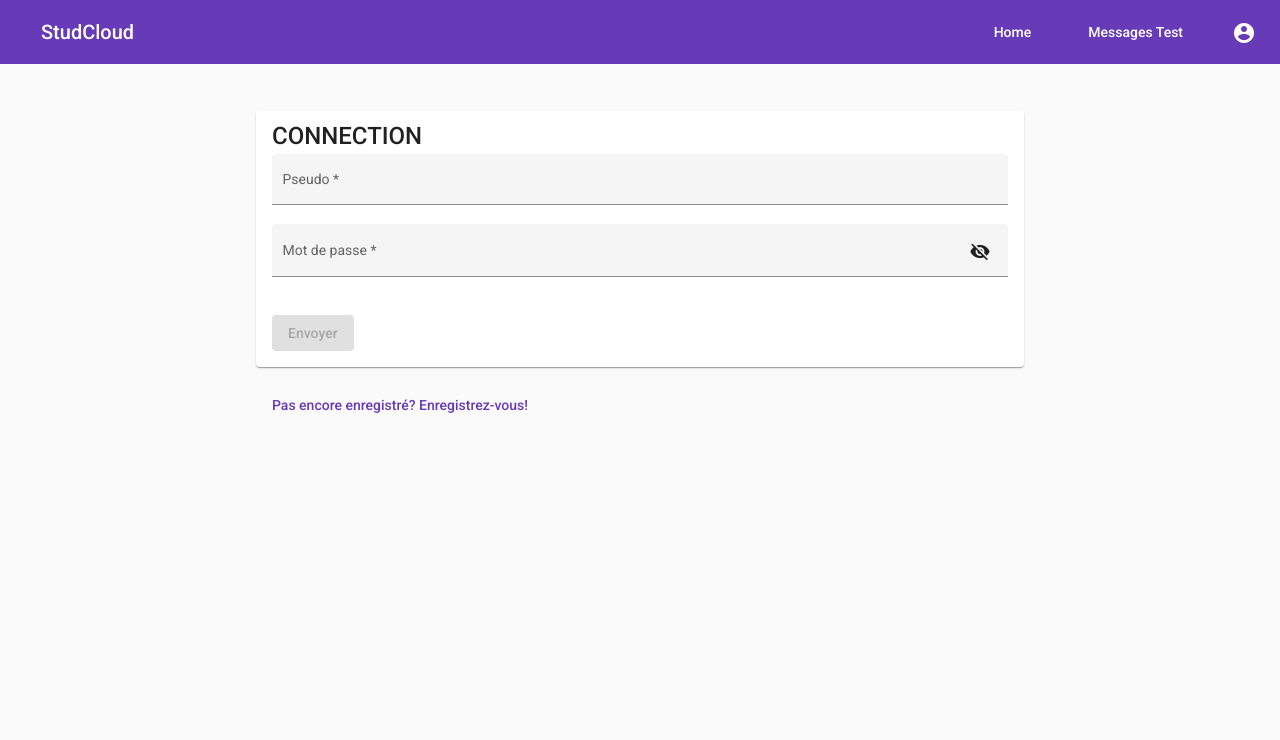
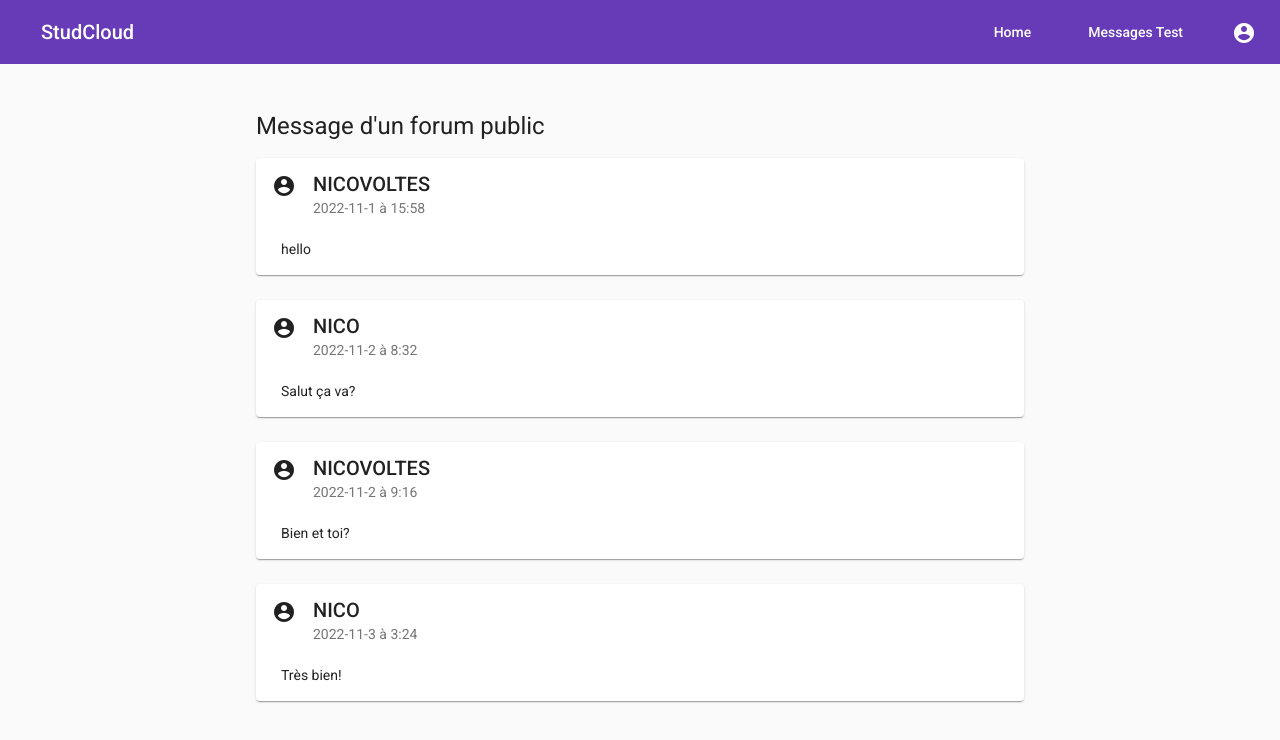
Before and after one commit to NicolasR64/studcloud-front, an Angular app: page /tempMessages in a window 1280 px wide. Before the commit this address led to /signIn. Shown: the top 740 px of the page. Built offline with nearby package versions, Linux system fonts and the light colour scheme.

Commit message:
update message ts and html

```diff
--- a/src/app/models/Commentary.ts
+++ b/src/app/models/Commentary.ts
@@ -4,7 +4,6 @@ export class Commentary{
   CommentId!: number;
   Created!: Date;
   CurrentTopicId!: number;
-  Topic!: Topic;
   CommentUserId!: number;
-  User!: User;
+  Description!: string;
 }
--- a/src/app/registration/registration.component.html
+++ b/src/app/registration/registration.component.html
@@ -77,5 +77,5 @@
     <br>
     <mat-hint>* obligatoire</mat-hint>
   </mat-card>
-  <button mat-button color="primary">Déja enregistré? Connecté-vous!</button>
+  <button [routerLink]="['/signIn']" mat-button color="primary">Déja enregistré? Connecté-vous!</button>
 </div>
--- a/src/app/services/connection.service.ts
+++ b/src/app/services/connection.service.ts
@@ -9,7 +9,8 @@ const API_URL = 'http://localhost:7158/api/TokenWallets';
 })
 export class ConnectionService {
 
-  isLoggedIn: boolean = false;
+  // only for production
+  isLoggedIn: boolean = true;
 
   constructor(private http: HttpClient) { }
 
--- a/src/app/temp-messages/temp-messages.component.css
+++ b/src/app/temp-messages/temp-messages.component.css
@@ -0,0 +1,9 @@
+mat-card{
+    margin-bottom: 25px;
+}
+
+@media screen and (max-width: 426px){
+    .container{
+        padding: 2vh;
+    }
+}
--- a/src/app/temp-messages/temp-messages.component.html
+++ b/src/app/temp-messages/temp-messages.component.html
@@ -1 +1,12 @@
-<h1>Message d'un forum public</h1>
+<div class="container">
+  <h1>Message d'un forum public</h1>
+
+  <mat-card *ngFor="let comment of comments">
+    <mat-card-header>
+      <mat-icon mat-card-avatar style="width: 25px">account_circle</mat-icon>
+      <mat-card-title>{{ findUserName(comment.CommentUserId) }}</mat-card-title>
+      <mat-card-subtitle>{{ comment.Created.getFullYear()}}-{{comment.Created.getMonth()}}-{{comment.Created.getDay()}} à {{ comment.Created.getHours() }}:{{ comment.Created.getMinutes()}} </mat-card-subtitle>
+    </mat-card-header>
+    <mat-card-content>{{ comment.Description }}</mat-card-content>
+  </mat-card>
+</div>
--- a/src/app/temp-messages/temp-messages.component.ts
+++ b/src/app/temp-messages/temp-messages.component.ts
@@ -1,10 +1,86 @@
 import { Component } from '@angular/core';
+import { Commentary } from '../models/Commentary';
+import { User } from '../models/User';
 
 @Component({
   selector: 'app-temp-messages',
   templateUrl: './temp-messages.component.html',
-  styleUrls: ['./temp-messages.component.css']
+  styleUrls: ['./temp-messages.component.css'],
 })
 export class TempMessagesComponent {
+  // mock users
+  users: User[] = [
+    {
+      Id: 1,
+      Name: 'ravaux',
+      Firstname: 'nicolas',
+      Nickname: 'nicovoltes',
+      Password: 'zvIDG4s#@4z',
+      Email: 'email@gmail.com',
+      Phone: '0125 45 45 89',
+      Birthday: null,
+      Portefolios: null,
+      Topics: null,
+      Comments: null,
+      PrivateGroups: null,
+      PrivateMessages: null,
+    },
+    {
+      Id: 2,
+      Name: 'rav',
+      Firstname: 'nico',
+      Nickname: 'nico',
+      Password: 'zvIDG4s#@4z',
+      Email: 'email@gmail.com',
+      Phone: '0125 45 45 89',
+      Birthday: null,
+      Portefolios: null,
+      Topics: null,
+      Comments: null,
+      PrivateGroups: null,
+      PrivateMessages: null,
+    },
+  ];
 
+  // select * comments where CurrentTopicid == 1 Order By created ASC
+  comments: Commentary[] = [
+    {
+      CommentId: 1,
+      Created: new Date('2022-12-19T15:58:35'),
+      CurrentTopicId: 1,
+      CommentUserId: 1,
+      Description: 'hello',
+    },
+    {
+      CommentId: 45,
+      Created: new Date('2022-12-20T08:32:02'),
+      CurrentTopicId: 1,
+      CommentUserId: 2,
+      Description: 'Salut ça va?',
+    },
+    {
+      CommentId: 2,
+      Created: new Date('2022-12-20T09:16:45'),
+      CurrentTopicId: 1,
+      CommentUserId: 1,
+      Description: 'Bien et toi?',
+    },
+    {
+      CommentId: 76,
+      Created: new Date('2022-12-21T03:24:54'),
+      CurrentTopicId: 1,
+      CommentUserId: 2,
+      Description: 'Très bien!',
+    },
+  ];
+
+  findUserName(commentUserId: number) {
+    let Nickname: string = '';
+    this.users.forEach((user) => {
+      if (user.Id == commentUserId) {
+        Nickname = user.Nickname;
+      }
+    });
+    return Nickname;
+  }
 }
--- a/tsconfig.json
+++ b/tsconfig.json
@@ -8,7 +8,7 @@
     "strict": true,
     "noImplicitOverride": true,
     "noPropertyAccessFromIndexSignature": true,
-    "noImplicitReturns": true,
+    "noImplicitReturns": false,
     "noFallthroughCasesInSwitch": true,
     "sourceMap": true,
     "declaration": false,
```
